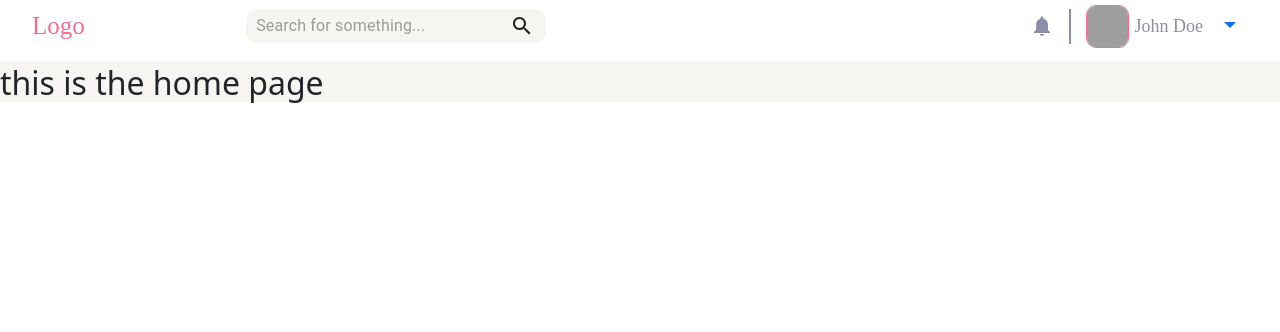
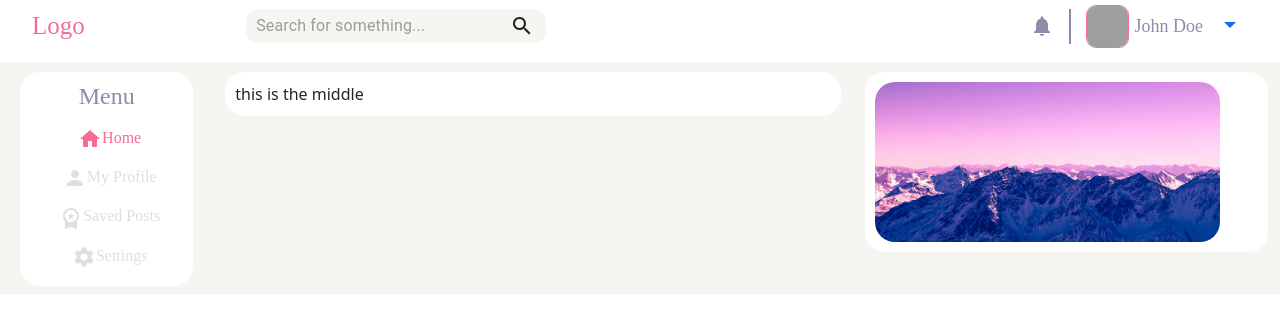
Before and after one commit to hanane54/social-network, a React (Create React App) app: page / in a window 1280 px wide. Shown: the top 332 px of the page. Built offline with nearby package versions, Linux system fonts and the light colour scheme; grey boxes are pictures that could not be loaded.

Commit message:
Added: the menu section, adding: the profile section in home page

```diff
--- a/src/App.js
+++ b/src/App.js
@@ -1,21 +1,22 @@
 import './App.css';
 import React from 'react';
 import {Routes, Route} from "react-router-dom";
-import Header from "./components/header/header"
+import Header from "./components/header";
+import HomePage from './pages/HomePage';
 
 function App() {
   return (
     <>
       <Header />
-      <div style={{paddingTop:'64px', backgroundColor:'#F7F5F2'}}>
+      <div style={{paddingTop:'64px', backgroundColor:'#F7F5F2', zIndex:0}}>
         <Routes>
-        <Route path="/" exact element={<h2>this is the home page</h2>}/>
+        <Route path="/" exact element={<HomePage className="element"/>}/>
         <Route path="/user-settings" exact element={<h2>this is the home page</h2>}/>
         <Route path="/post" exact element={<h2>this is the home page</h2>}/>
         <Route path="/publish-post" exact element={<h2>this is the home page</h2>}/>
         <Route path="/login" exact element={<h2>this is the home page</h2>}/>
         <Route path="/signup" exact element={<h2>this is the home page</h2>}/>
-        <Route path="/myprofile" exact element={<h2>this is the home page</h2>}/>
+        <Route path="/my-profile" exact element={<h2>this is the home page</h2>}/>
         <Route path="/user" exact element={<h2>this is the home page</h2>}/>
       </Routes>
       </div>
--- /dev/null
+++ b/src/components/MenuSection.js
@@ -0,0 +1,113 @@
+import { makeStyles } from "@material-ui/core";
+import HomeIcon from "@mui/icons-material/Home";
+import PersonIcon from "@mui/icons-material/Person";
+import WorkspacePremiumIcon from "@mui/icons-material/WorkspacePremium";
+import SettingsIcon from "@mui/icons-material/Settings";
+import { NavLink } from "react-router-dom";
+import React from "react";
+
+const useStyles = makeStyles((theme) => ({
+  menuSection: {
+    margin: "8px",
+    padding: "10px",
+    backgroundColor: "white",
+    borderRadius: "20px",
+    display: "flex",
+    flexDirection: "column",
+    alignItems: "center",
+    fontFamily: "karla",
+    color: "var(--first-color)",
+  },
+  optionContainer: {
+    width: "100%",
+    display: "flex",
+    justifyContent: "center",
+    paddingTop: "7px",
+    paddingBottom: "7px",
+    "& :nth-child(2)": {
+      marginLeft: "6px",
+      textDecoration: "none",
+      color: "var(--first-color)",
+    },
+  },
+
+  activeOption: {
+    marginLeft: "6px",
+    textDecoration: "none",
+    color: "var(--fourth-color)",
+    '&:hover':{
+      color:'var(--fourth-color)',
+    }
+  },
+  link: {
+    marginLeft: "6px",
+    textDecoration: "none",
+    color: "var(--second-color)",
+    '&:hover':{
+      color:'var(--fourth-color)',
+    }
+  },
+}));
+
+const MenuSection = () => {
+  const classes = useStyles();
+
+  return (
+    <>
+      <div className={classes.menuSection}>
+        <h4>Menu</h4>
+        <div
+          className={
+             classes.optionContainer
+          }
+        >
+          <NavLink
+            className={({ isActive }) =>
+              !isActive ?
+                classes.link : classes.activeOption
+            }
+            to="/"
+          >
+          <HomeIcon />
+            Home
+          </NavLink>
+        </div>
+        <div className={classes.optionContainer}>
+          <NavLink
+            className={({ isActive }) =>
+              !isActive ? classes.link : classes.activelink
+            }
+            to="/my-profile"
+          >
+          <PersonIcon />
+            My Profile
+          </NavLink>
+        </div>
+        <div className={classes.optionContainer}>
+          <NavLink
+            className={({ isActive }) =>
+              !isActive ? classes.link : classes.activelink
+            }
+            to="/saved-posts"
+          >
+          <WorkspacePremiumIcon />
+            Saved Posts
+          </NavLink>
+        </div>
+        <div className={classes.optionContainer}>
+          <NavLink
+            className={({ isActive }) =>
+              !isActive ? classes.link : classes.activelink
+            }
+            to="/settings"
+          >
+          <SettingsIcon />
+
+            Settings
+          </NavLink>
+        </div>
+      </div>
+    </>
+  );
+};
+export default MenuSection;
--- /dev/null
+++ b/src/components/feeds/feedsContainer.js
@@ -0,0 +1,14 @@
+import styles from "./feedsContainer.module.css";
+
+const FeedsContainer = () => {
+  return (
+    <>
+      <div className={styles.feedsContainer}>
+        this is the middle
+
+      </div>
+    </>
+  );
+};
+
+export default FeedsContainer;
--- /dev/null
+++ b/src/components/feeds/feedsContainer.module.css
@@ -0,0 +1,6 @@
+.feedsContainer{
+    background-color: white;
+    margin-top: 8px;
+    padding: 10px;
+    border-radius: 20px;
+}
--- a/src/components/header/header.js
+++ b/src/components/header.js
@@ -5,7 +5,7 @@ import InputAdornment from "@material-ui/core/InputAdornment";
 import SearchIcon from "@material-ui/icons/Search";
 import NotificationsIcon from "@mui/icons-material/Notifications";
 
-import profileImage from "../assets/profile.jpg";
+import profileImage from "./assets/profile.jpg";
 
 const useStyles = makeStyles((theme) => ({
   textField: {
@@ -22,16 +22,16 @@ const useStyles = makeStyles((theme) => ({
     paddingLeft: "10px",
     padding: "4px",
     borderRadius: "12px",
-    backgroundColor: "#F7F5F2",
+    backgroundColor: "var(--third-color)",
   },
   logo: {
     marginLeft: "20px",
-    color: "#F56D91",
+    color: "var(--fourth-color)",
     fontFamily: "karla",
     fontSize: "25px",
   },
   vertical: {
-    borderLeft: "2px solid #8D8DAA",
+    borderLeft: "2px solid var(--first-color)",
     height: "35px",
     left: "50%",
   },
@@ -39,17 +39,17 @@ const useStyles = makeStyles((theme) => ({
     display: "flex",
     columnGap: "15px",
     alignItems: "center",
-    color: "#8D8DAA",
+    color: "var(--first-color)",
   },
   profileImage: {
     height: "43px",
     width: "43px",
     objectFit: "cover",
-    border: "1px solid #F56D91",
+    border: "1px solid var(--fourth-color)",
     borderRadius: "10px",
   },
   userName: {
-    color: "#8D8DAA",
+    color: "var(--first-color)",
     fontFamily: "karla",
     fontSize: "18px",
   },
@@ -83,7 +83,7 @@ const Header = () => {
                   placeholder="Search for something..."
                   type="search"
                   className={classes.textField}
-                  margin="auto"
+                  margin="none"
                   variant="standard"
                   InputProps={{
                     disableUnderline: true,
@@ -101,7 +101,7 @@ const Header = () => {
           <Navbar.Brand></Navbar.Brand>
           <Navbar.Brand></Navbar.Brand>
           <Navbar.Brand className={classes.rightMenu}>
-            <NotificationsIcon style={{ fill: "#8D8DAA" }} />
+            <NotificationsIcon style={{ fill: "var(--first-color)" }} />
             <div className={classes.vertical}></div>
             <div className={classes.settingsMenu}>
               <img
--- /dev/null
+++ b/src/components/profileSection/profilePic&Cover.js
@@ -0,0 +1,15 @@
+import styles from "./profilePic&Cover.module.css";
+import cover from '../assets/cover.jpg'
+const ProfilePicCover = () => {
+  return <>
+    <div>
+    <img
+                src={cover}
+                alt="profile"
+                className={styles.coverPicture}
+              />
+    </div>
+
+  </>;
+};
+export default ProfilePicCover;
--- /dev/null
+++ b/src/components/profileSection/profilePic&Cover.module.css
@@ -0,0 +1,8 @@
+.coverPicture {
+  object-fit: cover;
+  max-width: 100%;
+  max-height: 100%;
+  width: 90%;
+  height: 160px;
+  border-radius: 20px;
+}
--- /dev/null
+++ b/src/components/profileSection/profileSectionContainer.js
@@ -0,0 +1,12 @@
+import ProfilePicCover from "./profilePic&Cover";
+import styles from "./profileSectionContainer.module.css";
+
+const ProfileSectionContainer = () => {
+  return <>
+    <div className={styles.sectionContainer}>
+        <ProfilePicCover/>
+    </div>
+  </>;
+};
+
+export default ProfileSectionContainer;
--- /dev/null
+++ b/src/components/profileSection/profileSectionContainer.module.css
@@ -0,0 +1,6 @@
+.sectionContainer{
+    background-color: white;
+    margin-top: 8px;
+    padding: 10px;
+    border-radius: 20px;
+}
--- a/src/index.css
+++ b/src/index.css
@@ -1,4 +1,10 @@
 body {
+    --first-color: #8D8DAA;
+    --second-color: #DFDFDE;
+    --third-color: #F7F5F2;
+    --fourth-color: #F56D91;
+
+
   margin: 0;
   font-family: -apple-system, BlinkMacSystemFont, 'Segoe UI', 'Roboto', 'Oxygen',
     'Ubuntu', 'Cantarell', 'Fira Sans', 'Droid Sans', 'Helvetica Neue',
--- a/src/pages/HomePage.js
+++ b/src/pages/HomePage.js
@@ -0,0 +1,23 @@
+import { Col, Container, Row } from 'react-bootstrap';
+import MenuSection from '../components/MenuSection'
+import FeedsContainer from '../components/feeds/feedsContainer'
+import ProfileSectionContainer from '../components/profileSection/profileSectionContainer';
+
+const HomePage = () => {
+  return <>
+    <Container fluid>
+      <Row>
+        <Col xs={2}>
+          <MenuSection/>
+        </Col>
+        <Col xs={6}>
+          <FeedsContainer/>
+        </Col>
+        <Col xs={4}>
+            <ProfileSectionContainer/>
+        </Col>
+      </Row>
+    </Container>
+  </>;
+};
+export default HomePage;
```
Also changed, not shown: src/components/assets/cover.jpg (added).
